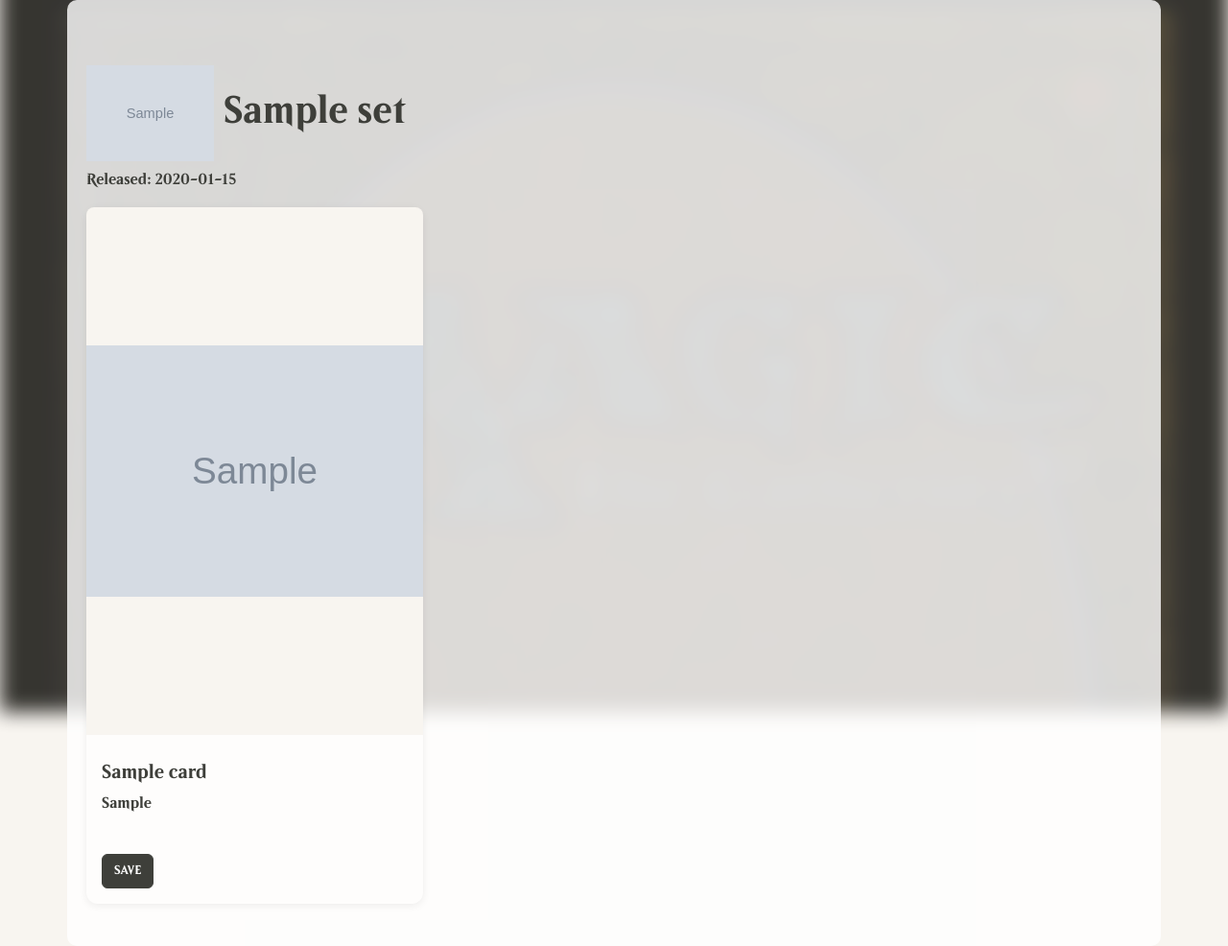
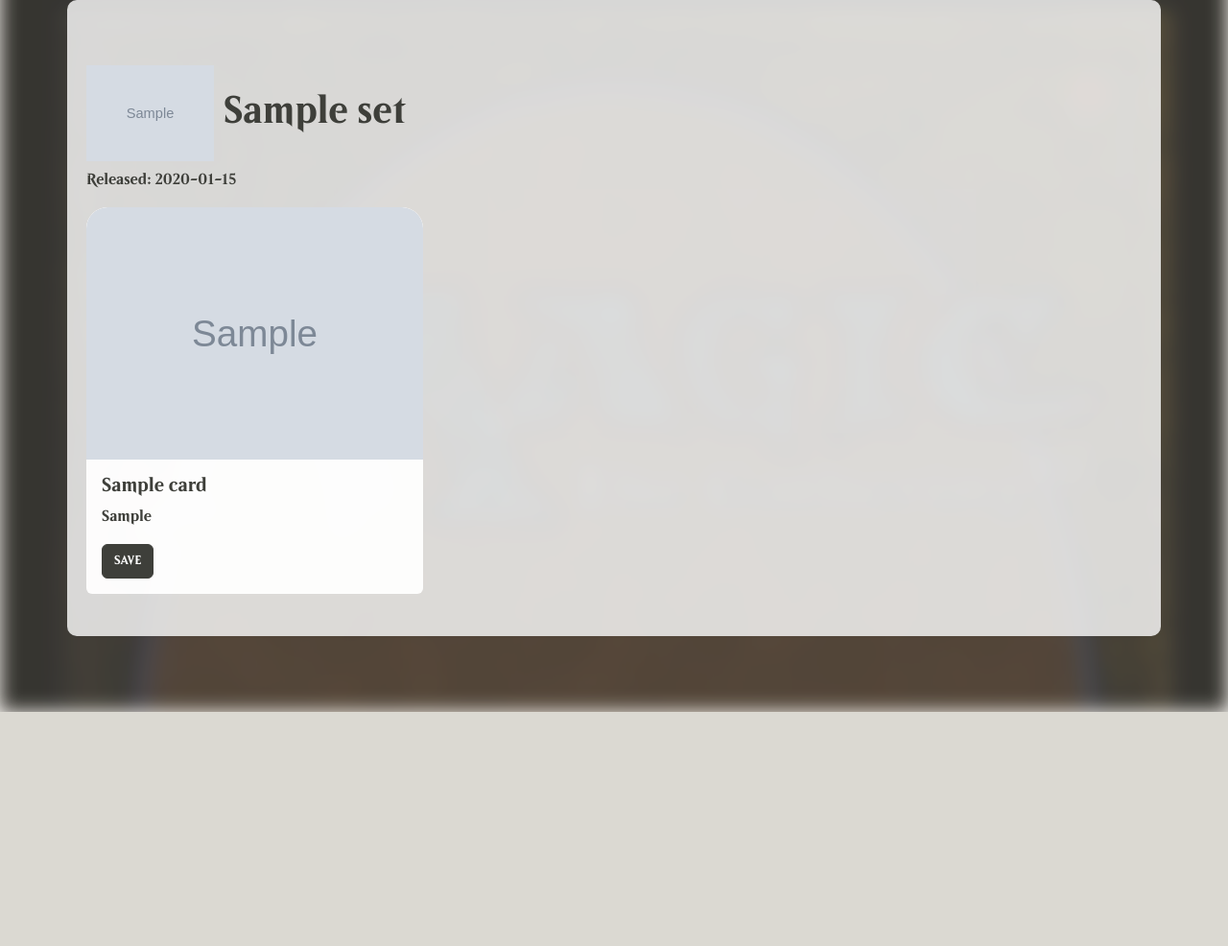
Before and after one commit to Fabaderheld/mtg-db, a Flask app: page /mtg/sets/000 in a window 1280 px wide. Shown: the part 58-1044 px from the top of the page at 96% size. After the commit the page ends 800 px from the top, so only its background shows below. Run offline with Flask 3, Linux system fonts and the light colour scheme; tables that the repository leaves empty hold one stand-in row (values such as "Sample post"); grey boxes marked "Sample" are stand-in pictures; a database or web service that is not in the repository returns one stand-in record (values such as "Sample title"); data that the repository does not hold is empty; some libraries are stand-ins or nearby versions.

Commit message:
WIP: MTG: fixed round corner on cards

```diff
--- a/static/css/mtg.css
+++ b/static/css/mtg.css
@@ -43,23 +43,6 @@ body {
     color: var(--mtg-green);
 }
 
-/* custom.css */
-
-.card {
-    height: 100%;
-    display: flex;
-    flex-direction: column;
-    background: transparent !important;
-    box-shadow: none;
-    /* Optional: remove shadow if you want full transparency */
-
-}
-
-.card-body {
-    display: flex;
-    flex-direction: column;
-    flex-grow: 1;
-}
 
 .spinner {
     border: 4px solid rgba(0, 0, 0, 0.1);
@@ -160,39 +143,6 @@ a:focus {
     border: 1px solid #d1cfc7;
     background: #f8f5f0;
     font-family: 'Beleren', sans-serif;
-}
-
-.card {
-    display: flex;
-    flex-direction: column;
-    border-radius: 12px;
-    box-shadow: 0 2px 8px rgba(0, 0, 0, 0.07);
-    transition: transform 0.15s, box-shadow 0.15s;
-    background: #fff;
-    margin-bottom: 24px;
-}
-
-.card-body {
-    flex: 1 1 auto;
-    display: flex;
-    flex-direction: column;
-    justify-content: flex-end;
-}
-
-.card:hover {
-    transform: translateY(-4px) scale(1.02);
-    box-shadow: 0 6px 24px rgba(0, 0, 0, 0.12);
-}
-
-.card-img-top {
-    display: block;
-    margin: 0 auto 12px auto;
-    height: 550px;
-    /* or 320px, or whatever you prefer */
-    width: 100%;
-    object-fit: contain;
-    background: #f8f5f0;
-    border-radius: 8px 8px 0 0;
 }
 
 .set-checkbox-container {
@@ -415,3 +365,29 @@ h2 {
     display: block;
     object-fit: contain;
 }
+
+
+.card.h-100.no-hover.custom-card-style {
+    border-top-left-radius: 22px !important;
+    border-top-right-radius: 22px !important;
+    overflow: hidden;
+}
+
+.card-img-top.custom-card-style {
+    border-top-left-radius: 22px !important;
+    border-top-right-radius: 22px !important;
+    overflow: hidden;
+}
+
+.card.custom-card-style {
+    border-top-left-radius: 22px !important;
+    border-top-right-radius: 22px !important;
+    overflow: hidden;
+}
+
+.card-img-top.img-fluid.custom-card-style {
+    border-top-left-radius: 17px !important;
+    border-top-right-radius: 17px !important;
+    border-bottom-left-radius: 22px !important;
+    border-bottom-right-radius: 22px !important;
+}
--- a/templates/mtg/partials/card_grid.html
+++ b/templates/mtg/partials/card_grid.html
@@ -1,9 +1,9 @@
 {% for card in cards %}
 <div class="col-md-4 mb-4">
-    <div class="card">
+    <div class="card custom-card-style">
         <a href="{{ url_for('mtg.card_detail', card_id=card.id) }}" class="card-link text-decoration-none text-dark">
             {% if card.local_image_path %}
-            <img src="/{{ card.local_image_path }}" class="card-img-top" alt="{{ card.name }}">
+            <img src="/{{ card.local_image_path }}" class="card-img-top custom-card-style" alt="{{ card.name }}">
             {% else %}
             <div class="card-img-top bg-secondary text-white d-flex align-items-center justify-content-center"
                 style="height: 300px;">
```
Also changed, not shown: templates/mtg/card_detail.html (+14 -15 lines).
